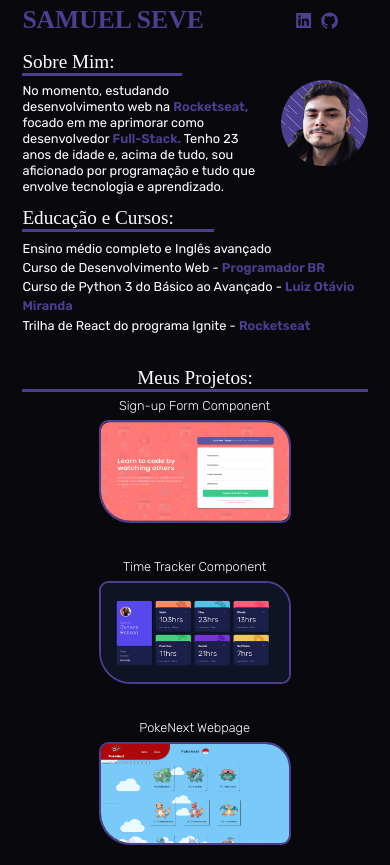
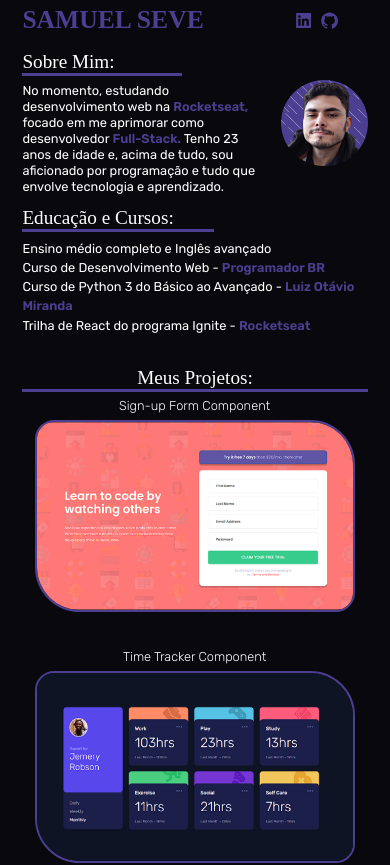
Before and after one commit to nihilboy1/APRESENTACAO-E-PORTIFOLIO, a React (Vite) app: page / in a window 390 px wide. Shown: the top 865 px of the page. Built offline with nearby package versions, Linux system fonts and the light colour scheme; a web font is replaced by a local one.

Commit message:
ajuste de responsividade

```diff
--- a/src/components/Projetos/Projeto/style.module.scss
+++ b/src/components/Projetos/Projeto/style.module.scss
@@ -21,3 +21,13 @@
     }
   }
 }
+
+@media (max-width: 550px) {
+  .container {
+    img{
+      width: 50rem;
+      height: 30rem;
+      border-radius: 3rem 7rem 3rem 7rem;
+    }
+  }
+}
```
